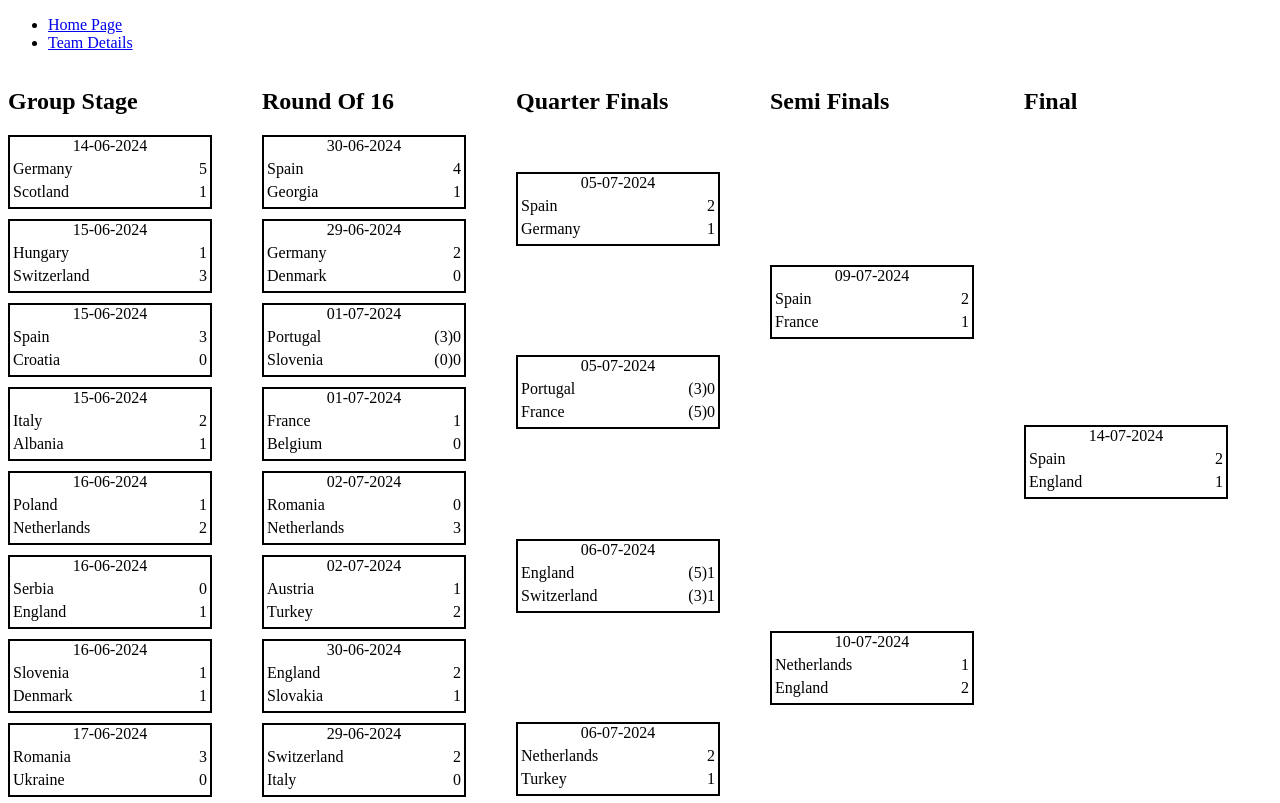
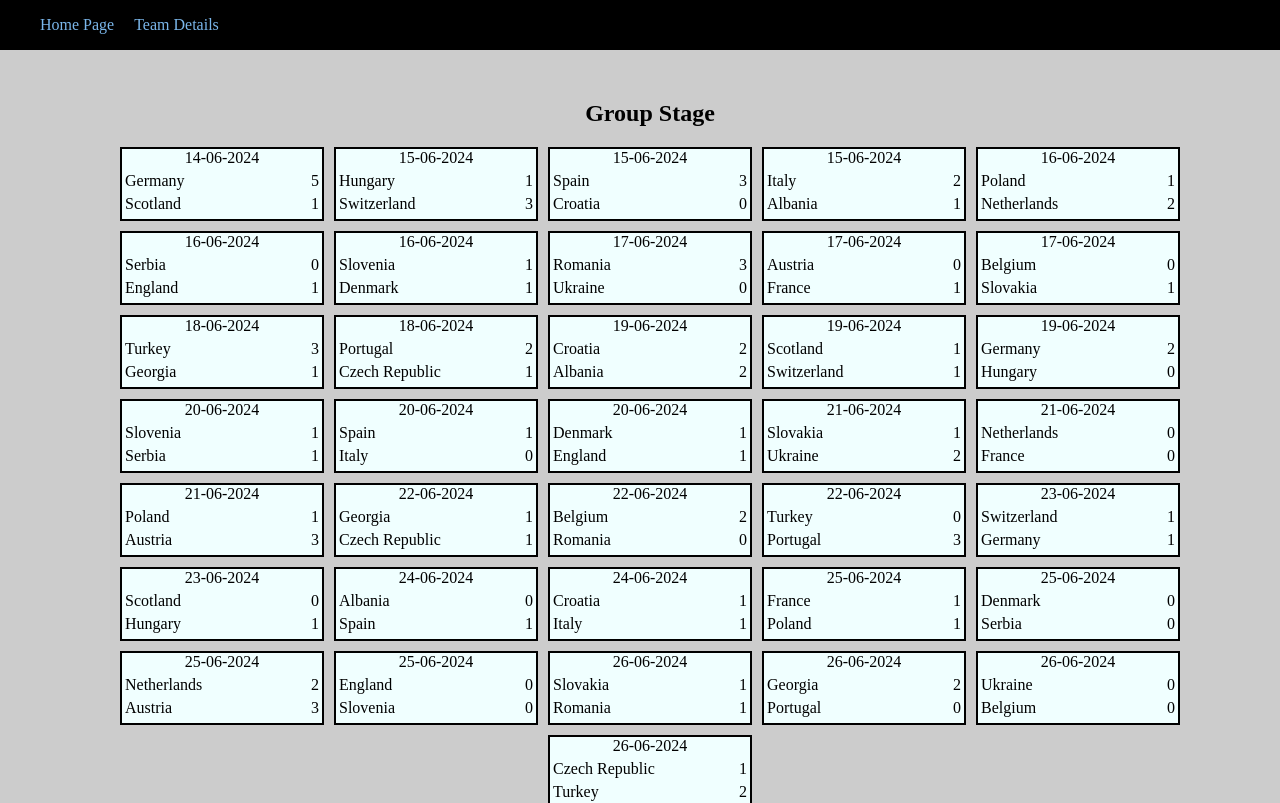
Before and after one commit to Sari-Solieman/sirma-academy-final-exam, a React (Vite) app: page / in a window 1280 px wide. Shown: the top 803 px of the page. Built offline with nearby package versions, Linux system fonts and the light colour scheme.

Commit message:
Add on click to see match details and each team players

```diff
--- a/public/css/styles.css
+++ b/public/css/styles.css
@@ -1,7 +1,53 @@
+nav {
+    background-color: black;
+    text-decoration: none;
+    position: fixed;
+    top: 0;
+    z-index: 999;
+    width: 100%;
+}
+
+ul {
+    list-style: none;
+    display: flex;
+    flex-direction: row;
+    gap: 20px;
+}
+
+a {
+    text-decoration: none;
+    color: rgb(123, 183, 235);
+}
+
+body {
+    background-color: #ccc;
+    margin: auto;
+}
+
+.page {
+    margin-left: 20px;
+}
+
+.grp-stage-h2 {
+    margin-top: 100px;
+    text-align: center;
+}
+
+.group-stage {
+    display: flex;
+    flex-direction: row;
+    flex-wrap: wrap;
+    gap: 10px;
+    align-items: center;
+    justify-content: center;
+}
+
 .bracket-view {
     display: flex;
     flex-direction: row;
     gap: 50px;
+    margin-left: 20px;
+    text-align: center;
 }
 
 .bracket {
@@ -26,6 +72,12 @@
     border: 2px solid;
     width: 200px;
     height: 70px;
+    background-color: azure;
+    cursor: pointer;
+}
+
+.match:hover {
+    background-color: red;
 }
 
 .date {
--- a/src/App.jsx
+++ b/src/App.jsx
@@ -13,7 +13,7 @@ function App() {
       <Routes>
         <Route path='/' element={<HomePage />} />
         <Route path='/TeamDetails' element={<TeamDetails />} />
-        <Route path='/MatchDetails' element={<MatchDetails />} />
+        <Route path='/MatchDetails/:matchId' element={<MatchDetails />} />
       </Routes>
     </>
   )
--- a/src/components/HomePage.jsx
+++ b/src/components/HomePage.jsx
@@ -1,26 +1,28 @@
-import parseDate from "../dataFormat";
+import { parseDate } from "./scripts/dateFormat";
 import { useNavigate } from "react-router-dom";
-import { parseScore } from "../parseScore";
+import { parseScore } from "./scripts/parseScore";
 import { useQuery } from "@tanstack/react-query";
-import { fetchMatches, fetchTeams } from '../queries/dataQuery'
+import { fetchMatches, fetchTeams, fetchPlayers } from '../queries/dataQuery'
 
 export default function Matches() {
 
     const navigate = useNavigate();
 
-    // Fetch matches using React Query
     const { data: matches, isLoading: matchesLoading, error: matchesError } = useQuery({
         queryKey: ['matches'],
         queryFn: fetchMatches,
     });
 
-    // Fetch teams using React Query
     const { data: teams, isLoading: teamsLoading, error: teamsError } = useQuery({
         queryKey: ['teams'],
         queryFn: fetchTeams,
     });
 
-    // Handle loading and error states
+    const { data: players } = useQuery({
+        queryKey: ['players'],
+        queryFn: fetchPlayers,
+    });
+
     if (matchesLoading || teamsLoading) return <div>Loading...</div>;
     if (matchesError) return <div>Error fetching matches: {matchesError.message}</div>;
     if (teamsError) return <div>Error fetching teams: {teamsError.message}</div>;
@@ -30,12 +32,32 @@ export default function Matches() {
         return team ? team.Name : 'Unknown';
     };
 
+    const getTeamPlayers = (teamID, players) => {
+        const player = players.filter(player => player.TeamID === teamID)
+
+        return player
+    };
+
 
     const renderMatch = (match) => {
         const { aTeamScore, bTeamScore } = parseScore(match.Score);
 
         const matchClickHandler = () => {
-            navigate(`/match/${match.MatchID}`, { state: { match } })
+            const matchDetails = {
+                matchID: match.ID,
+                date: match.Date,
+                aTeam: {
+                    name: getTeamName(match.ATeamID, teams),
+                    players: getTeamPlayers(match.ATeamID, players),
+                    score: aTeamScore,
+                },
+                bTeam: {
+                    name: getTeamName(match.BTeamID, teams),
+                    players: getTeamPlayers(match.BTeamID, players),
+                    score: bTeamScore,
+                },
+            }
+            navigate(`/MatchDetails/${match.ID}`, { state: { matchDetails } })
         }
         return (
 
@@ -89,17 +111,18 @@ export default function Matches() {
 
 
     return (
-        <div className="bracket-view">
-            {<div className="group-stage">
-                <h2>Group Stage</h2>
-                <div className="bracket">
+        <>
+            <div className="page">
+                <h2 className="grp-stage-h2">Group Stage</h2>
+                <div className="group-stage">
                     {groupStage.map((match, index) => (
                         <div key={index}>
                             {renderMatch(match)}
                         </div>
                     ))}
                 </div>
-            </div>}
+            </div>
+            <div className="bracket-view">
                 <div>
                     <h2>Round Of 16</h2>
                     <div className="bracket">
@@ -141,5 +164,6 @@ export default function Matches() {
                     </div>
                 </div>
             </div>
+        </>
     );
 };
--- a/src/components/MatchDetails.jsx
+++ b/src/components/MatchDetails.jsx
@@ -1,6 +1,35 @@
+import { useLocation } from "react-router-dom";
+
 export default function MatchDetails() {
+    const location = useLocation();
+    const { matchDetails } = location.state;
+
     return (
-        <>
-        </>
+        <div>
+            <h1>Match Details</h1>
+            <p>{matchDetails.date}</p>
+            <h2>{matchDetails.aTeam.name} vs {matchDetails.bTeam.name}</h2>
+            <p>Score: {matchDetails.aTeam.score} - {matchDetails.bTeam.score}</p>
+
+            <h3>{matchDetails.aTeam.name} Players</h3>
+            <ul>
+                {matchDetails.aTeam.players.map(player => (
+                    <li key={player.ID}>
+                        {player.TeamNumber}
+                        {player.FullName}
+                        {player.Position} </li>
+                ))}
+            </ul>
+
+            <h3>{matchDetails.bTeam.name} Players</h3>
+            <ul>
+                {matchDetails.bTeam.players.map(player => (
+                    <li key={player.ID}>
+                    {player.TeamNumber}
+                    {player.FullName}
+                    {player.Position} </li>
+                ))}
+            </ul>
+        </div>
     );
 }
--- a/src/components/TeamDetails.jsx
+++ b/src/components/TeamDetails.jsx
@@ -1,58 +1,22 @@
-import React, { useState, useEffect } from 'react';
+import { fetchTeams, fetchPlayers } from '../queries/dataQuery'
+import { useQuery } from "@tanstack/react-query";
+
 
 export default function TeamDetails() {
-    const [teams, setTeams] = useState([]);
-    const [players, setPlayers] = useState([]);
+    const { data: players, isLoading: playersLoading, error: playersError } = useQuery({
+        queryKey: ['players'],
+        queryFn: fetchPlayers,
+    });
 
-    useEffect(() => {
-        const fetchTeamsData = async () => {
-            try {
-                const teamResponse = await fetch('/data/teams.csv');
-                if (!teamResponse.ok) throw new Error('Teams CSV load error');
+    const { data: teams, isLoading: teamsLoading, error: teamsError } = useQuery({
+        queryKey: ['teams'],
+        queryFn: fetchTeams,
+    });
 
-                const teamText = await teamResponse.text();
-                const teamRows = teamText.split('\n').map(row => row.split(','));
-                const firstTeam = teamRows[0];
-                const teamData = teamRows.slice(1).map(row => {
-                    const obj = {};
-                    firstTeam.forEach((header, index) => {
-                        obj[header.trim()] = row[index]?.trim();
-                    });
-                    return obj;
-                });
+    if (playersLoading || teamsLoading) return <div>Loading...</div>;
+    if (playersError) return <div>Error fetching players: {playersError.message}</div>;
+    if (teamsError) return <div>Error fetching teams: {teamsError.message}</div>;
 
-                setTeams(teamData);
-
-            } catch (error) {
-                return('Error fetching teams data:', error);
-            }
-        };
-
-        const fetchPlayersData = async () => {
-            try {
-                const playerResponse = await fetch('/data/players.csv');
-                if (!playerResponse.ok) throw new Error('Players CSV load error');
-
-                const playerText = await playerResponse.text();
-                const playerRows = playerText.split('\n').map(row => row.split(','));
-                const firstPlayer = playerRows[0];
-                const playerData = playerRows.slice(1).map(row => {
-                    const obj = {};
-                    firstPlayer.forEach((player, index) => {
-                        obj[player.trim()] = row[index]?.trim();
-                    });
-                    return obj;
-                });
-                setPlayers(playerData);
-
-            } catch (error) {
-                return('Error fetching players data:', error);
-            }
-        };
-
-        fetchTeamsData();
-        fetchPlayersData();
-    }, []);
 
     const getPlayersForTeam = (teamID) => {
 
--- a/src/dataFormat.js
+++ b/src/components/scripts/dateFormat.js
@@ -1,4 +1,4 @@
-export default function parseDate(dateString) {
+export const parseDate = (dateString) => {
 
     const formats = [
         'DD-MM-YYYY', 'DD/MM/YYYY', 'DD.MM.YYYY',
--- a/src/main.jsx
+++ b/src/main.jsx
@@ -12,6 +12,7 @@ ReactDOM.createRoot(document.getElementById('root')).render(
   <QueryClientProvider client={queryClient}>
     <BrowserRouter>
       <App />
+
       <ReactQueryDevtools />
     </BrowserRouter>
   </QueryClientProvider>
--- a/src/queries/dataQuery.js
+++ b/src/queries/dataQuery.js
@@ -35,6 +35,7 @@ export const fetchTeams = async () => {
     });
 
     return teamData;
+
 };
 
 export const fetchPlayers = async () => {
```
Also changed, not shown: public/data/players.csv, src/components/scripts/parseScore.js (renamed from src/parseScore.js). Lines whose indentation alone changed are shown as unchanged.
